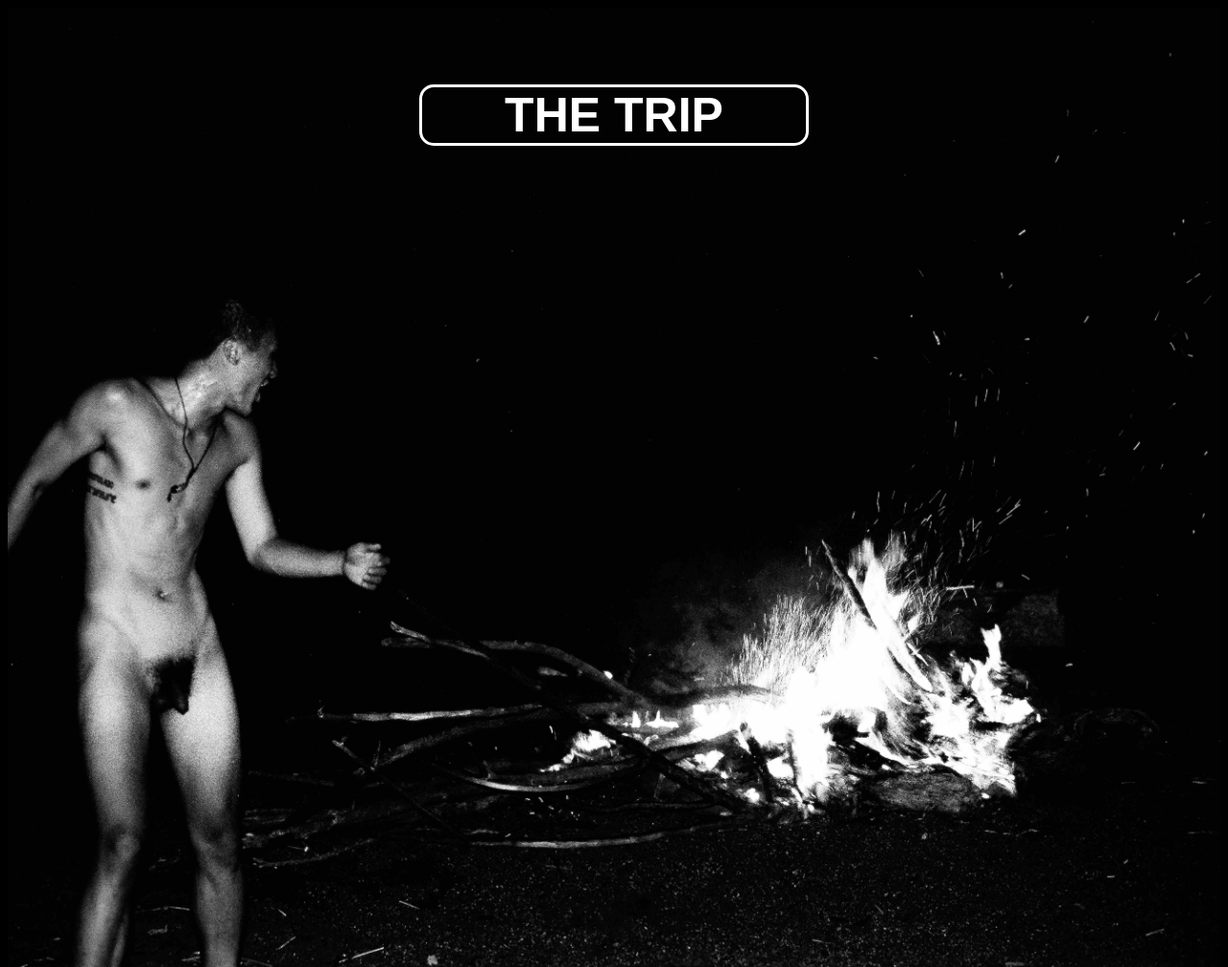
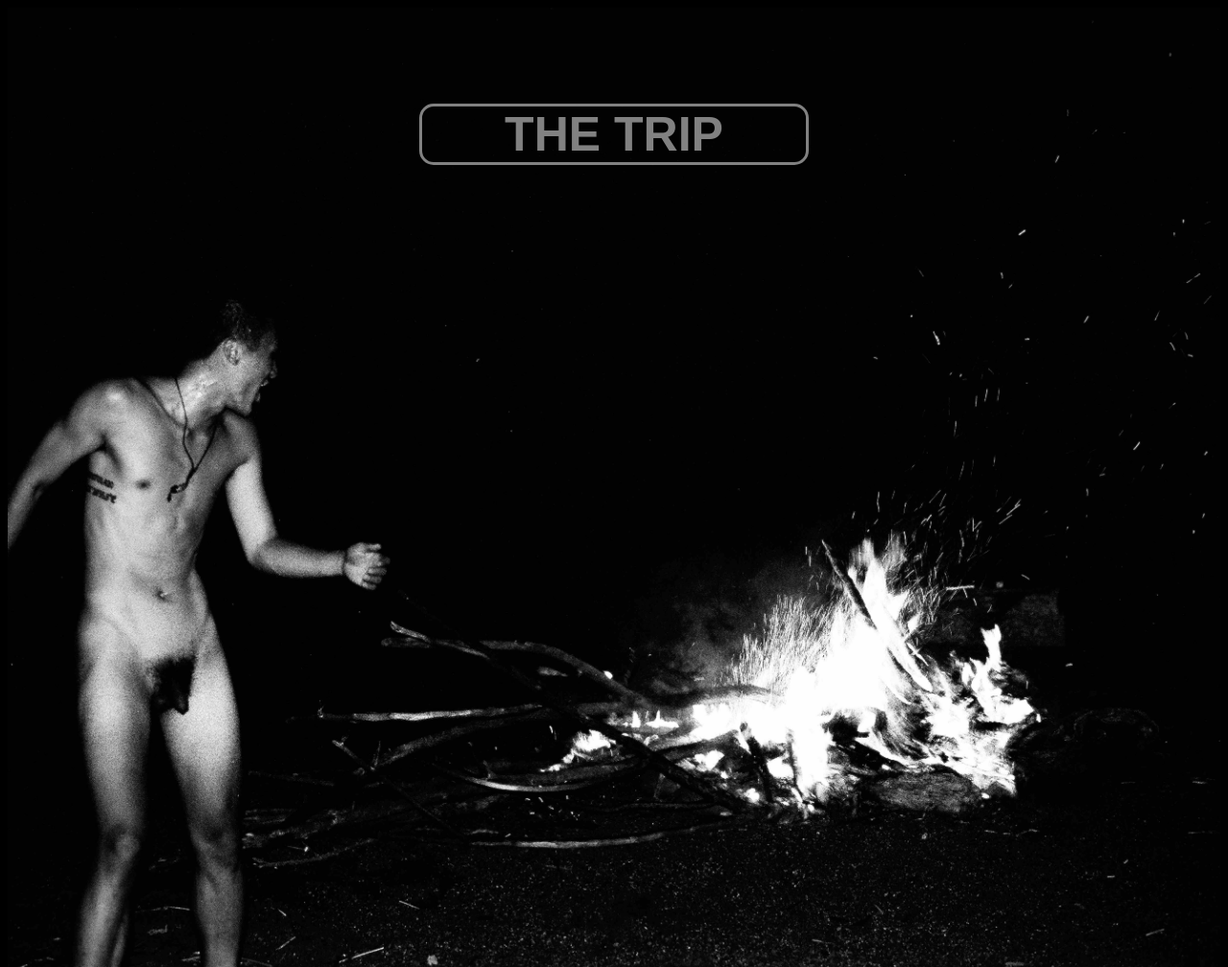
Before and after one commit to ChiuYenHua/ChiuYenHua.github.io, a plain HTML site: page index.html in a window 1280 px wide. Shown: the whole page at 96% size. Drawn offline with Linux system fonts and the light colour scheme.

Commit message:
banner h1 opacity 2 0.5

```diff
--- a/style.css
+++ b/style.css
@@ -25,8 +25,9 @@ h1 {
 #banner .content h1 {
   border: solid 3px white;
   position: relative;
-  top: 80px;
+  top: 100px;
   width: 400px;
   margin: 0 auto;
   border-radius: 15px;
+  opacity: 0.5
 }
```
